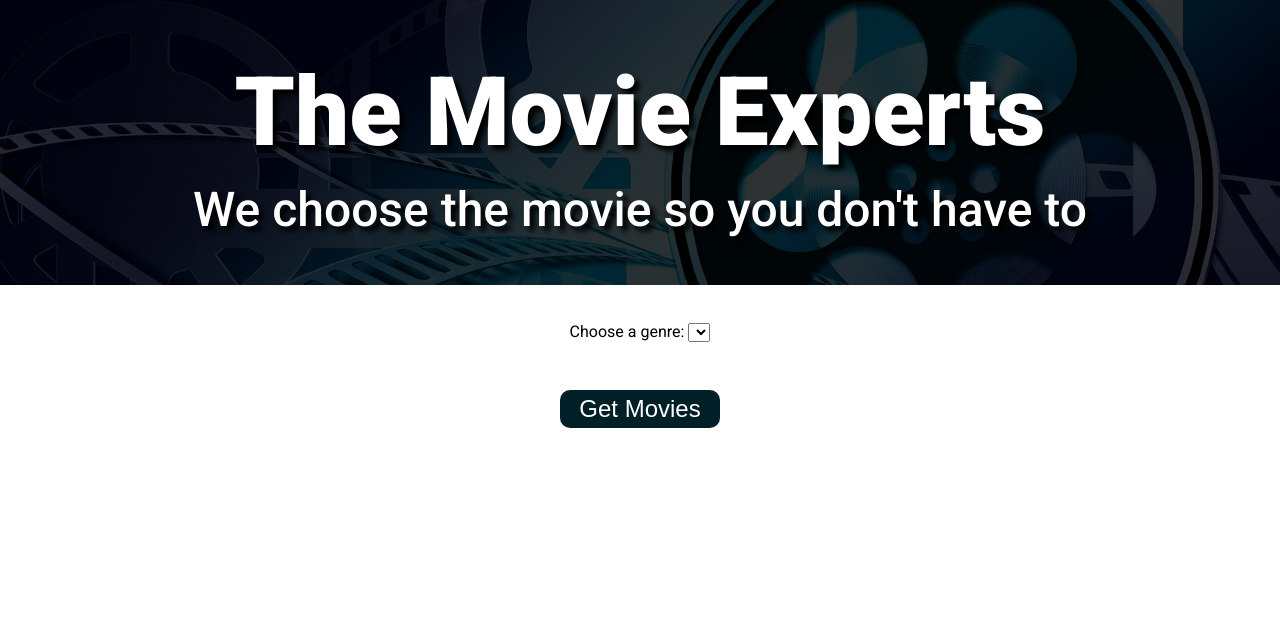
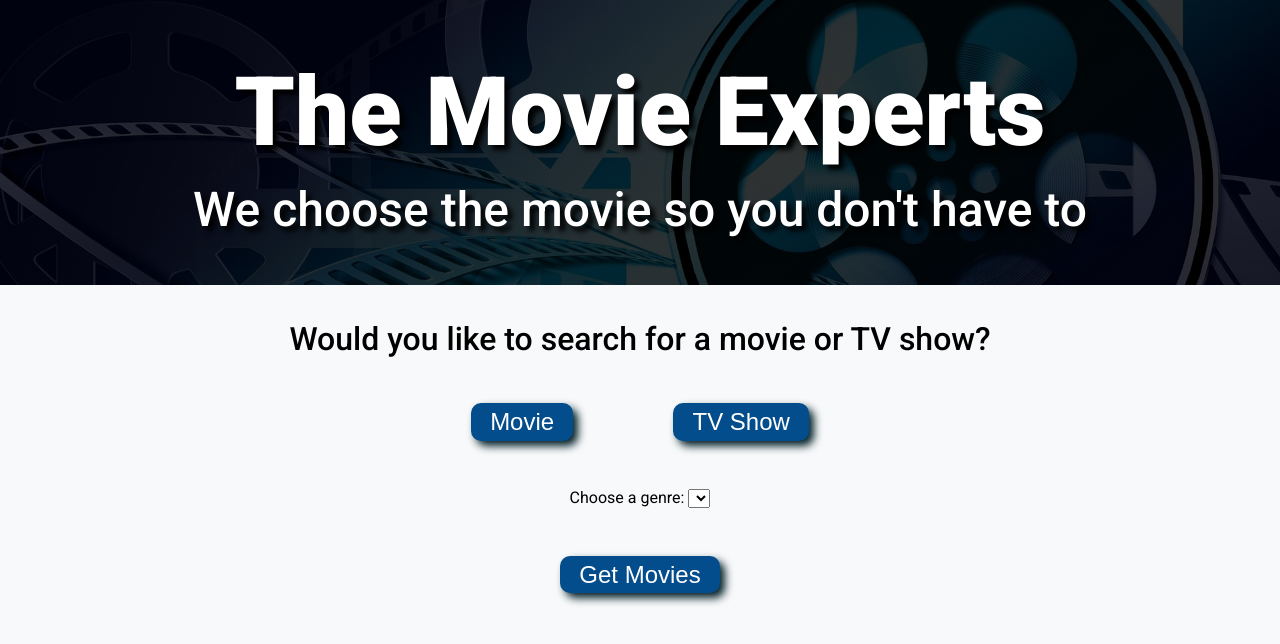
Before and after one commit to TiffanyStPierre/movie-finder, a plain HTML site: page index.html in a window 1280 px wide. Drawn offline with Linux system fonts and the light colour scheme.

Commit message:
Added more CSS and a movie info section in the HTML

```diff
--- a/index.html
+++ b/index.html
@@ -24,12 +24,22 @@
         <p class="header-subtitle">We choose the movie so you don't have to</p>
     </header>
     <section class="movie-generator">
+        <div id="type-selector">
+            <p class="type-instructions">Would you like to search for a movie or TV show?</p>
+            <button class="btn" id="movie-button">Movie</button>
+            <button class="btn" id="tv-button">TV Show</button>
+        </div>
         <form id="genre-selector">
             <label>Choose a genre:</label>
             <select name="genres" id="genres">
             </select>
         </form>
-        <button id="get-movies">Get Movies</button>
+        <button id="get-movies" class="btn">Get Movies</button>
+    </section>
+    <section class="movie-info">
+        <div id="movie-poster"></div>
+        <div id="movie-text"></div>
+        <div id="movie-rating"></div>
     </section>
 </body>
 
--- a/script.js
+++ b/script.js
@@ -0,0 +1,2 @@
+const apiKey = config.tmbdKey;
+const tmbdBaseUrl = "https://api.themoviedb.org/3";
--- a/styles.css
+++ b/styles.css
@@ -2,6 +2,10 @@
 
 html {
     font-family: 'Roboto', sans-serif;
+}
+
+body {
+    background-color: #f7f9fa;
 }
 
 header {
@@ -32,12 +36,23 @@ h1 {
     text-align: center;
 }
 
-#get-movies {
+.type-instructions {
+    font-size: 2em;
+    font-weight: 500;
+}
+
+.btn {
     margin: 5%;
     padding: 0.5% 2%;
     font-size: 1.5rem;
     color:#ffffff;
-    background-color: #011F26;
+    background-color: #044D8C;
     border: none;
     border-radius: 10px;
+    box-shadow: 5px 5px 8px #011F26;
 }
+
+.btn:hover {
+    transform: scale(1.1);
+    background-color: #027FC0;
+}
```
